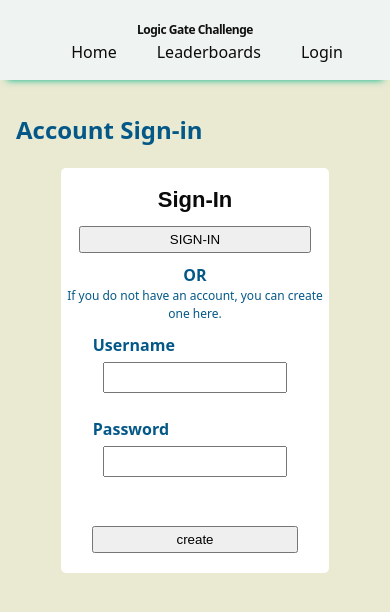
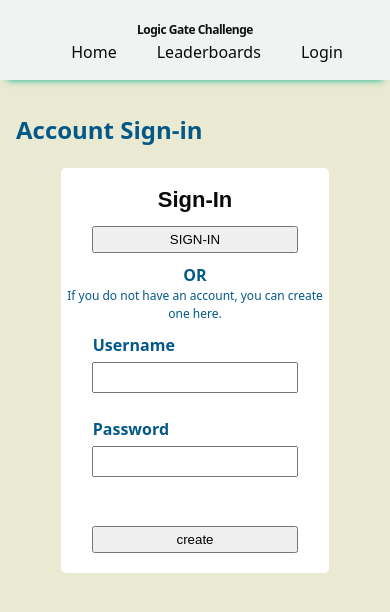
Before and after one commit to amcpc4k-maker/Logic-Gate-Simulator, a React (Vite) app: page /login in a window 390 px wide. Shown: the top 612 px of the page. Built offline with nearby package versions, Linux system fonts and the light colour scheme.

Commit message:
Update app.css

```diff
--- a/frontend/src/stylesheets/app.css
+++ b/frontend/src/stylesheets/app.css
@@ -1209,7 +1209,7 @@ label {
 
 input {
   height: 31px;
-  width: 71%;
+  width: 80%;
 }
 
 .or-txt {
@@ -1218,7 +1218,7 @@ input {
 }
 
 .loginBtn {
-  width: 90%;
+  width: 80%;
 }
 
 
```
